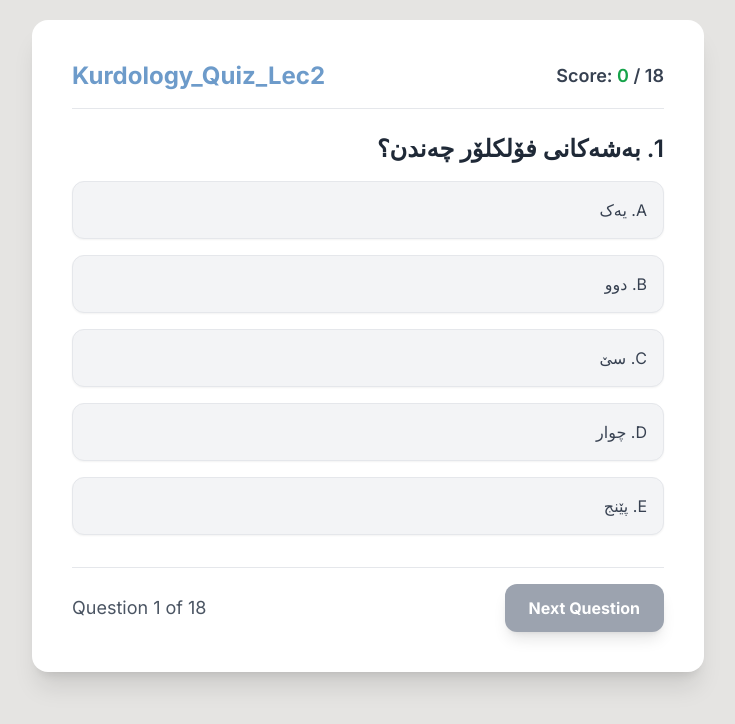
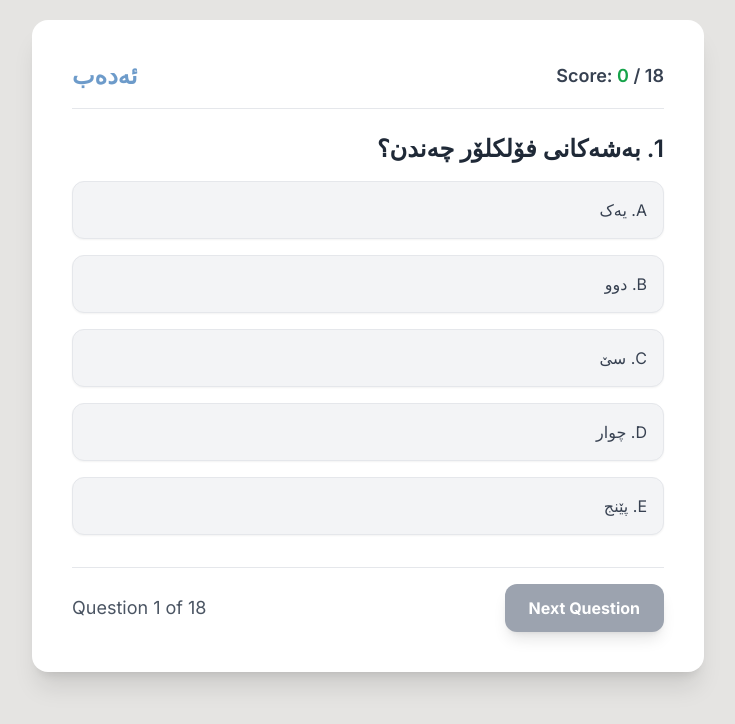
Before and after one commit to shabazrasheed10-rgb/Kurdology_quiz, a plain HTML site: page index.html in a window 1280 px wide. Shown: the whole page, without its empty margins (272-1007 px from the left). Drawn offline with nearby package versions, Linux system fonts and the light colour scheme.

Commit message:
Update index.html

```diff
--- a/index.html
+++ b/index.html
@@ -50,7 +50,7 @@
     <div class="text-lg font-semibold text-gray-700">
       Score: <span id="score-display" class="text-green-600">0</span> / <span id="total-questions">18</span>
     </div>
-    <h1 class="text-2xl font-bold text-[#6D9BCA]">Kurdology_Quiz_Lec2</h1>
+    <h1 class="text-2xl font-bold text-[#6D9BCA]">ئەدەب</h1>
    </div>
 
    <div id="question-card" class="mb-8 min-h-24">
```
